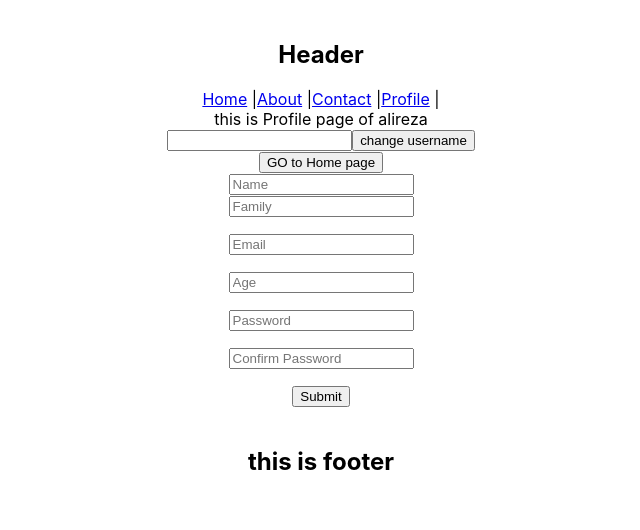
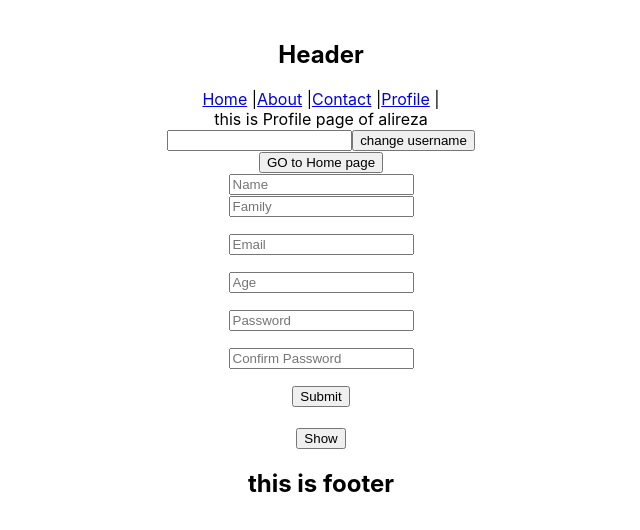
Before and after one commit to Mratashnejad/re-tutorial, a React (Create React App) app: page /profile in a window 1280 px wide. Shown: the top 530 px of the page, without its empty margins (319-959 px from the left). Built offline with nearby package versions, Linux system fonts and the light colour scheme.

Commit message:
react-reducer

```diff
--- a/src/App.js
+++ b/src/App.js
@@ -20,6 +20,7 @@ import { Footer } from './pages/Footer';
 import {Profile} from './pages/Profile';
 import { queries } from '@testing-library/react';
 import { SubmitForm } from './Components/submitForm';
+import { useToggle } from './useToggle';
 //profile context
 export const ProfileContext = createContext()
 
@@ -167,16 +168,20 @@ const client = new QueryClient({defaultOptions :{
 
 }})
 
-
+//custom hook
+//const [isVisible ,setInVisible] = useState(false)
+const [isVisible , toggle] = useToggle()
 
 //context  - state managments
 
 const [username , setUsername] = useState('alireza')
 
+
 return(
 
 
   <div className="App">
+
 
     <QueryClientProvider client={client}>
     <ProfileContext.Provider value={{username , setUsername}}><br/>
@@ -196,6 +201,13 @@ return(
           </Routes><br/>
         <SubmitForm /><br/>
 
+        {/* <button onClick={()=>setInVisible((prev)=>!prev)}>
+          {isVisible ? 'Hide' : 'Show'}
+        </button> */}
+        <button onClick={toggle}>
+          {isVisible ? 'Hide' : 'Show'}
+        </button>
+        {isVisible && <h1>this is my hidden text</h1>}
           <Footer />
         </Router>
       </ProfileContext.Provider>
--- /dev/null
+++ b/src/useToggle.js
@@ -0,0 +1,13 @@
+import { useState } from "react"
+
+
+export const useToggle=(initialValue = false)=>{
+    const [state , setState] = useState(initialValue)
+
+    const toggle=()=>{
+        setState((prev)=>!prev)
+
+    }
+
+    return [state , toggle]
+}
```
Also changed, not shown: src/factReducer.js (added, +16 -0 lines).
